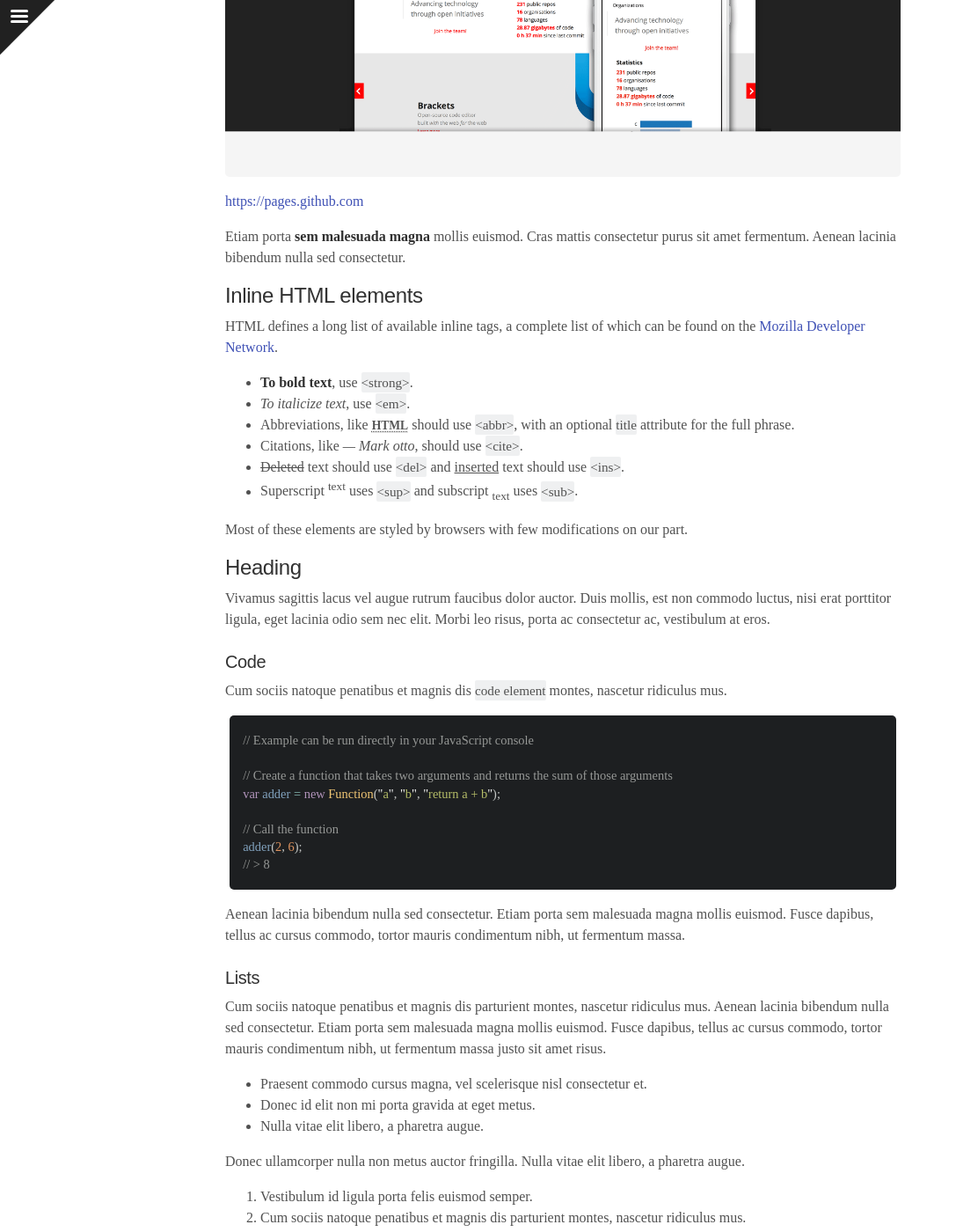
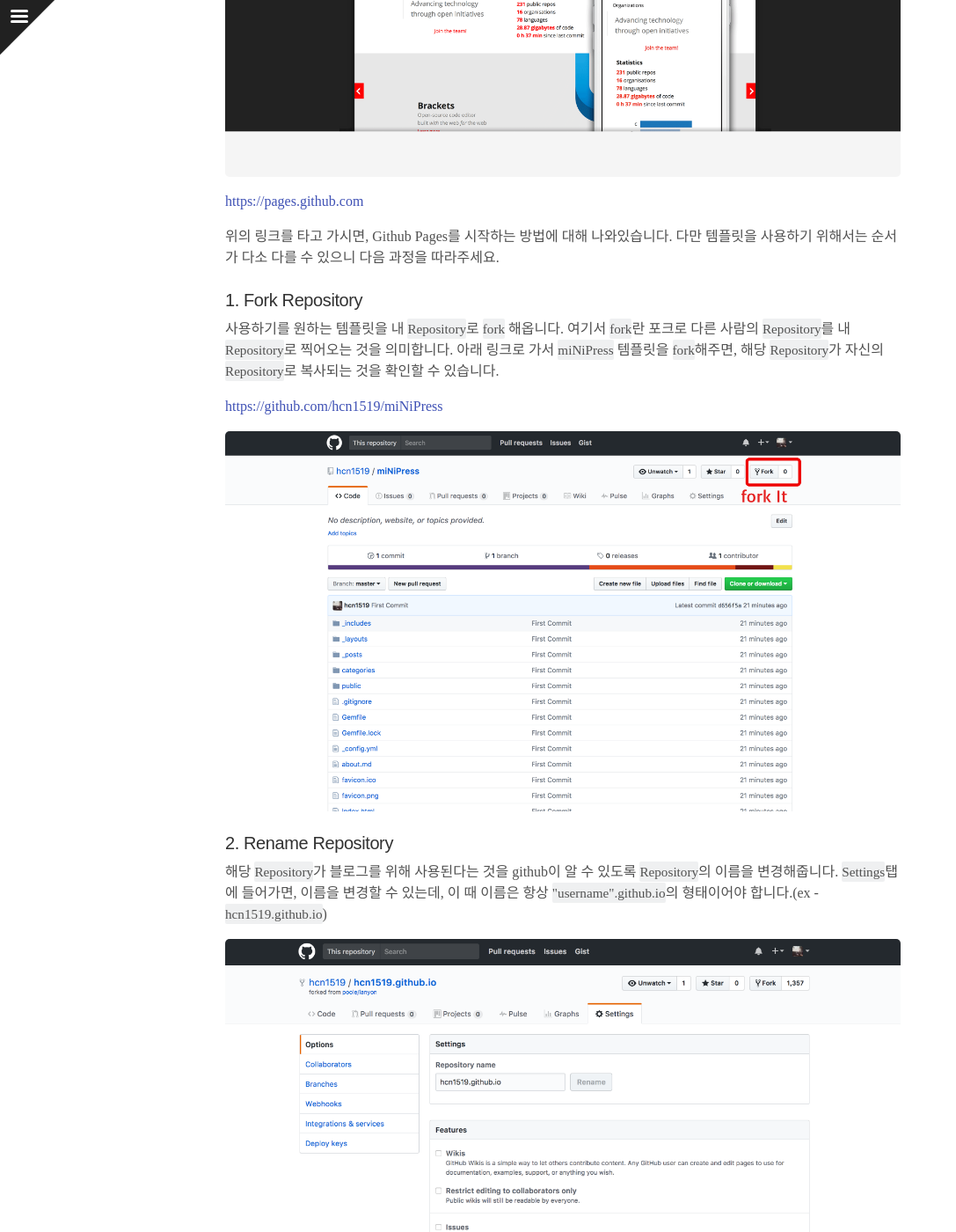
Before and after one commit to hcn1519/miNiPress, a Jekyll site: the page built from _posts/2017-03-29-welcome-to-jekyll-MiniPress.markdown, in a window 1280 px wide and 1400 px high, scrolled down 1622 px. Shown: the whole window at 88% size, without its empty margins (0-1087 px from the left). Built offline with Jekyll 4.4.1, drawn with Linux system fonts in a browser that asks for light colours; nearby versions of some CDN libraries; some web fonts are replaced; some of the changed text lies outside the part shown.

Commit message:
:heavy_plus_sign: Adding Posts

```diff
--- a/_posts/2017-03-22-welcome-to-jekyll-MiniPress.markdown
+++ /dev/null
@@ -1,139 +0,0 @@
----
-layout: post
-title:  "Welcome to Jekyll miNi Press!"
-date:   2017-03-22 13:56:55 +0900
-categories: jekyll
-tags: [jekyll, blogTheme]
-image:
-  feature: jekyll.jpg
-excerpt: "Welcome to MiniPress"
----
-
-
-<div class="message">
-  Github 블로그에 오신 것을 환영합니다!
-</div>
-
-<figure class="animated_gif_frame" data-caption="GIF (2MB)">
-  <img class="animated_gif" src="https://dl.dropboxusercontent.com/s/jrgk963ymu3fhpk/42BEB33A-AAAE-45AB-A4AB-858CD3AA5CEE-848-00000083B5261F0D.gif" data-source="https://dl.dropboxusercontent.com/s/jrgk963ymu3fhpk/42BEB33A-AAAE-45AB-A4AB-858CD3AA5CEE-848-00000083B5261F0D.gif" width="100%" height="auto">
-</figure>
-
-
-**Github 블로그** 는 github에서 호스팅을 지원해주는 블로그 플랫폼으로 누구나 **Github** 계정이 있다면 시작할 수 있는  jekyll이라는 *static framework* 에 기반한 블로그입니다. **Github** 블로그의 가장 큰 장점은 `html`, `css`, `git` 을 조금만 알고 있다면 모든 기능 및 디자인을 마음대로 추가할 수 있는 자신만의 블로그를 무료로 만들 수 있는 것입니다.(혹은 몰라도 할 수 있습니다.) 무엇보다도 **무료** 입니다! 지금 바로 시작해보세요!
-
-## Getting Started
-
-### Using github-pages
-
-<img src="{{ site.baseurl }}/public/assets/github-Pages.png">
-
-[https://pages.github.com](https://pages.github.com)
-
-Etiam porta **sem malesuada magna** mollis euismod. Cras mattis consectetur purus sit amet fermentum. Aenean lacinia bibendum nulla sed consectetur.
-
-## Inline HTML elements
-
-HTML defines a long list of available inline tags, a complete list of which can be found on the [Mozilla Developer Network](https://developer.mozilla.org/en-US/docs/Web/HTML/Element).
-
-- **To bold text**, use `<strong>`.
-- *To italicize text*, use `<em>`.
-- Abbreviations, like <abbr title="HyperText Markup Langage">HTML</abbr> should use `<abbr>`, with an optional `title` attribute for the full phrase.
-- Citations, like <cite>&mdash; Mark otto</cite>, should use `<cite>`.
-- <del>Deleted</del> text should use `<del>` and <ins>inserted</ins> text should use `<ins>`.
-- Superscript <sup>text</sup> uses `<sup>` and subscript <sub>text</sub> uses `<sub>`.
-
-Most of these elements are styled by browsers with few modifications on our part.
-
-## Heading
-
-Vivamus sagittis lacus vel augue rutrum faucibus dolor auctor. Duis mollis, est non commodo luctus, nisi erat porttitor ligula, eget lacinia odio sem nec elit. Morbi leo risus, porta ac consectetur ac, vestibulum at eros.
-
-### Code
-
-Cum sociis natoque penatibus et magnis dis `code element` montes, nascetur ridiculus mus.
-
-{% highlight js %}
-// Example can be run directly in your JavaScript console
-
-// Create a function that takes two arguments and returns the sum of those arguments
-var adder = new Function("a", "b", "return a + b");
-
-// Call the function
-adder(2, 6);
-// > 8
-{% endhighlight %}
-
-Aenean lacinia bibendum nulla sed consectetur. Etiam porta sem malesuada magna mollis euismod. Fusce dapibus, tellus ac cursus commodo, tortor mauris condimentum nibh, ut fermentum massa.
-
-### Lists
-
-Cum sociis natoque penatibus et magnis dis parturient montes, nascetur ridiculus mus. Aenean lacinia bibendum nulla sed consectetur. Etiam porta sem malesuada magna mollis euismod. Fusce dapibus, tellus ac cursus commodo, tortor mauris condimentum nibh, ut fermentum massa justo sit amet risus.
-
-* Praesent commodo cursus magna, vel scelerisque nisl consectetur et.
-* Donec id elit non mi porta gravida at eget metus.
-* Nulla vitae elit libero, a pharetra augue.
-
-Donec ullamcorper nulla non metus auctor fringilla. Nulla vitae elit libero, a pharetra augue.
-
-1. Vestibulum id ligula porta felis euismod semper.
-2. Cum sociis natoque penatibus et magnis dis parturient montes, nascetur ridiculus mus.
-3. Maecenas sed diam eget risus varius blandit sit amet non magna.
-
-Cras mattis consectetur purus sit amet fermentum. Sed posuere consectetur est at lobortis.
-
-<dl>
-  <dt>HyperText Markup Language (HTML)</dt>
-  <dd>The language used to describe and define the content of a Web page</dd>
-
-  <dt>Cascading Style Sheets (CSS)</dt>
-  <dd>Used to describe the appearance of Web content</dd>
-
-  <dt>JavaScript (JS)</dt>
-  <dd>The programming language used to build advanced Web sites and applications</dd>
-</dl>
-
-Integer posuere erat a ante venenatis dapibus posuere velit aliquet. Morbi leo risus, porta ac consectetur ac, vestibulum at eros. Nullam quis risus eget urna mollis ornare vel eu leo.
-
-### Tables
-
-Aenean lacinia bibendum nulla sed consectetur. Lorem ipsum dolor sit amet, consectetur adipiscing elit.
-
-<table>
-  <thead>
-    <tr>
-      <th>Name</th>
-      <th>Upvotes</th>
-      <th>Downvotes</th>
-    </tr>
-  </thead>
-  <tfoot>
-    <tr>
-      <td>Totals</td>
-      <td>21</td>
-      <td>23</td>
-    </tr>
-  </tfoot>
-  <tbody>
-    <tr>
-      <td>Alice</td>
-      <td>10</td>
-      <td>11</td>
-    </tr>
-    <tr>
-      <td>Bob</td>
-      <td>4</td>
-      <td>3</td>
-    </tr>
-    <tr>
-      <td>Charlie</td>
-      <td>7</td>
-      <td>9</td>
-    </tr>
-  </tbody>
-</table>
-
-Nullam id dolor id nibh ultricies vehicula ut id elit. Sed posuere consectetur est at lobortis. Nullam quis risus eget urna mollis ornare vel eu leo.
-
------
-
-Want to see something else added? <a href="https://github.com/poole/poole/issues/new">Open an issue.</a>
--- /dev/null
+++ b/_posts/2017-03-29-welcome-to-jekyll-MiniPress.markdown
@@ -0,0 +1,101 @@
+---
+layout: post
+title:  "Welcome to Jekyll miNi Press!"
+date:   2017-03-29 13:56:55 +0900
+categories: Jekyll
+tags: [Jekyll, BlogTheme]
+image:
+  feature: jekyll.jpg
+excerpt: "Welcome to MiniPress"
+---
+
+
+<div class="message">
+  Github 블로그에 오신 것을 환영합니다!
+</div>
+
+<figure class="animated_gif_frame" data-caption="GIF (2MB)">
+  <img class="animated_gif" src="https://dl.dropboxusercontent.com/s/jrgk963ymu3fhpk/42BEB33A-AAAE-45AB-A4AB-858CD3AA5CEE-848-00000083B5261F0D.gif" data-source="https://dl.dropboxusercontent.com/s/jrgk963ymu3fhpk/42BEB33A-AAAE-45AB-A4AB-858CD3AA5CEE-848-00000083B5261F0D.gif" width="100%" height="auto">
+</figure>
+
+
+**Github 블로그** 는 github에서 호스팅을 지원해주는 블로그 플랫폼으로 누구나 **Github** 계정이 있다면 시작할 수 있는  jekyll이라는 *static framework* 에 기반한 블로그입니다. **Github** 블로그의 가장 큰 장점은 `html`, `css`, `git` 을 조금만 알고 있다면 모든 기능 및 디자인을 마음대로 추가할 수 있는 자신만의 블로그를 무료로 만들 수 있는 것입니다.(혹은 몰라도 할 수 있습니다.) 무엇보다도 **무료** 입니다! 지금 바로 시작해보세요!
+
+## Getting Started
+
+### Using github-pages
+
+<img src="{{ site.baseurl }}/public/assets/github-Pages.png">
+
+[https://pages.github.com](https://pages.github.com)
+
+위의 링크를 타고 가시면, Github Pages를 시작하는 방법에 대해 나와있습니다. 다만 템플릿을 사용하기 위해서는 순서가 다소 다를 수 있으니 다음 과정을 따라주세요.
+
+#### 1. Fork Repository
+
+사용하기를 원하는 템플릿을 내 `Repository`로 `fork` 해옵니다. 여기서 `fork`란 포크로 다른 사람의 `Repository`를 내 `Repository`로 찍어오는 것을 의미합니다. 아래 링크로 가서 `miNiPress` 템플릿을 `fork`해주면, 해당 `Repository`가 자신의 `Repository`로 복사되는 것을 확인할 수 있습니다.
+
+[https://github.com/hcn1519/miNiPress](https://github.com/hcn1519/miNiPress)
+
+<img src="{{ site.baseurl }}/public/assets/fork.png">
+
+#### 2. Rename Repository
+
+해당 `Repository`가 블로그를 위해 사용된다는 것을 github이 알 수 있도록 `Repository`의 이름을 변경해줍니다. `Settings`탭에 들어가면, 이름을 변경할 수 있는데, 이 때 이름은 항상 `"username".github.io`의 형태이어야 합니다.(ex - `hcn1519.github.io`)
+
+<img src="{{ site.baseurl }}/public/assets/rename.png">
+
+#### 3. All done!
+
+<img src="{{ site.baseurl }}/public/assets/youDone.png">
+
+여러분의 URL(`"username".github.io`)로 이동하면, 블로그가 만들어진 것을 확인할 수 있습니다.
+
+### 첫 포스트 작성하기
+
+#### 방법 1. github 사이트에서 바로 작성하기
+
+여러분의 `Repository`에서 바로 첫 포스트를 작성할 수 있습니다. `/_posts`로 이동 후 `test.md` 혹은 `test.html`을 생성합니다. 그리고 해당 파일에 헤더로(파일의 최상단에) 다음과 같은 필요한 포스트 정보를 작성합니다.
+
+{% highlight html %}
+---
+layout: post
+title:  "Welcome to Jekyll miNi Press!"
+date:   2017-03-29 13:56:55 +0900
+categories: jekyll
+tags: [jekyll, blogTheme]
+excerpt: "Welcome to MiniPress"
+---
+{% endhighlight %}
+
+그리고 바로 아래에 포스트 내용을 작성하면 됩니다.
+
+#### 방법 2. 로컬에서 포스트 작성하기
+
+이 방법은 컴퓨터에 `git`이 설치되어 있어야 합니다. 먼저 `git`을 설치하고, 다음 과정을 진행해 주세요.
+
+프로젝트를 다운 받고, 해당 프로젝트의 `/_posts`로 이동 후 `test.md` 혹은 `test.html`을 생성합니다. 그리고 해당 파일에 헤더로(파일의 최상단에) 다음과 같은 필요한 포스트 정보를 작성합니다.
+
+{% highlight html %}
+---
+layout: post
+title:  "Welcome to Jekyll miNi Press!"
+date:   2017-03-29 13:56:55 +0900
+categories: jekyll
+tags: [jekyll, blogTheme]
+excerpt: "Welcome to MiniPress"
+---
+{% endhighlight %}
+
+그리고 포스트 내용을 작성합니다. 이후, 다운 받은 프로젝트를 github으로 푸쉬하는 작업이 필요합니다. 터미널에서 다운 받은 프로젝트로 이동 후,
+
+{% highlight html %}
+git init
+git add -A
+git commit -m "Adding Test Post"
+// username과 repo이름 설정이 필요합니다.
+git remote add origin remote "https://github.com/'github username'/'repo 이름'.git"
+git push -u origin master
+{% endhighlight %}
+
+해주시면, 글이 작성됩니다.
--- a/index.html
+++ b/index.html
@@ -24,7 +24,7 @@
     {% if post.tags %}
       {% for tag in post.tags %}
       <div class="tag-chips">
-        <a class="tag-link" href="https://hcn1519.github.io/tags/#{{ tag }}">
+        <a class="tag-link" href="{{ site.baseurl }}/tags/#{{ tag }}">
           {{ tag }}
         </a>
       </div>
```
Also changed, not shown: _posts/2014-01-01-example-content.md (+4 -6 lines), _posts/2014-01-02-introducing-lanyon.md (deleted, +0 -41 lines), public/assets/fork.png (added), public/assets/rename.png (added), public/assets/youDone.png (added).
